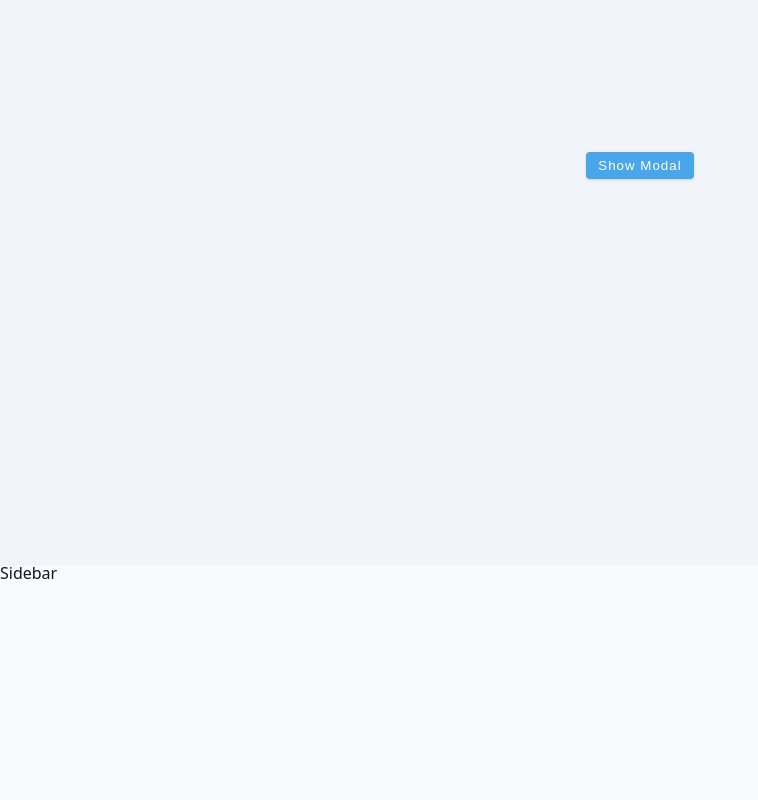
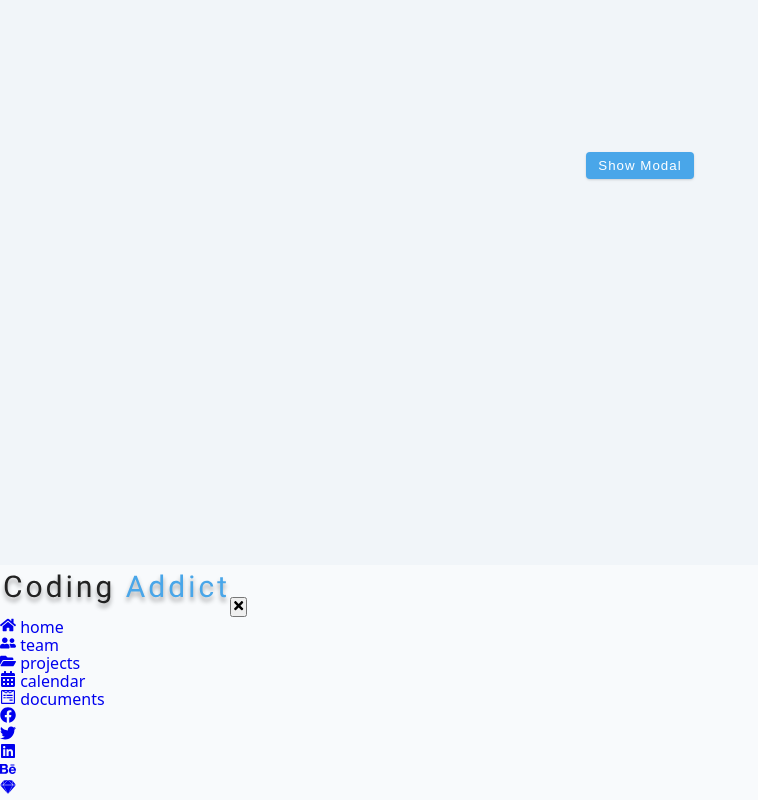
Before and after one commit to phucnt31/react-sidebar, a React (Vite) app: page / in a window 1280 px wide. Shown: the part 235-1035 px from the top of the page, without its empty margins (0-758 px from the left). Before the commit the page ends 819 px from the top, so only its background shows below. Built offline with nearby package versions, Linux system fonts and the light colour scheme.

Commit message:
Customize sidebar component

```diff
--- a/src/Sidebar.jsx
+++ b/src/Sidebar.jsx
@@ -1,7 +1,44 @@
 import React from "react";
+import logo from "./logo.svg";
+import { social, links } from "./data";
+import { FaTimes } from "react-icons/fa";
+import { useGlobalContext } from "./context";
 
 const Sidebar = () => {
-  return <div>Sidebar</div>;
+  const { isSidebarOpen, closeSidebar } = useGlobalContext();
+
+  return (
+    <aside className={isSidebarOpen ? "sidebar show-sidebar" : "sidebar"}>
+      <div className="sidebar-header">
+        <img src={logo} alt="logo" className="logo" />
+        <button type="button" className="close-btn" onClick={closeSidebar}>
+          <FaTimes />
+        </button>
+      </div>
+      <ul className="links">
+        {links.map((link) => {
+          const { icon, id, text, url } = link;
+          return (
+            <li key={id}>
+              <a href={url}>
+                {icon} {text}
+              </a>
+            </li>
+          );
+        })}
+      </ul>
+      <ul className="social-links">
+        {social.map((link) => {
+          const { icon, id, url } = link;
+          return (
+            <li key={id}>
+              <a href={url}>{icon}</a>
+            </li>
+          );
+        })}
+      </ul>
+    </aside>
+  );
 };
 
 export default Sidebar;
```
